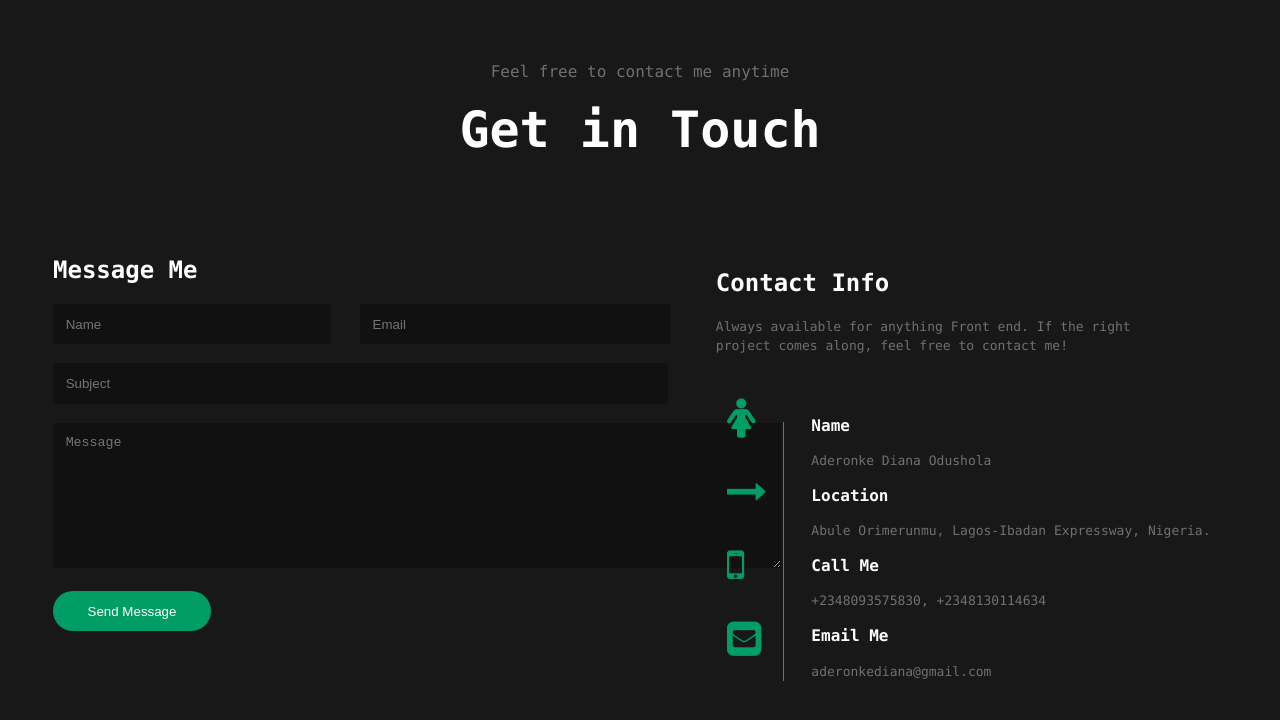
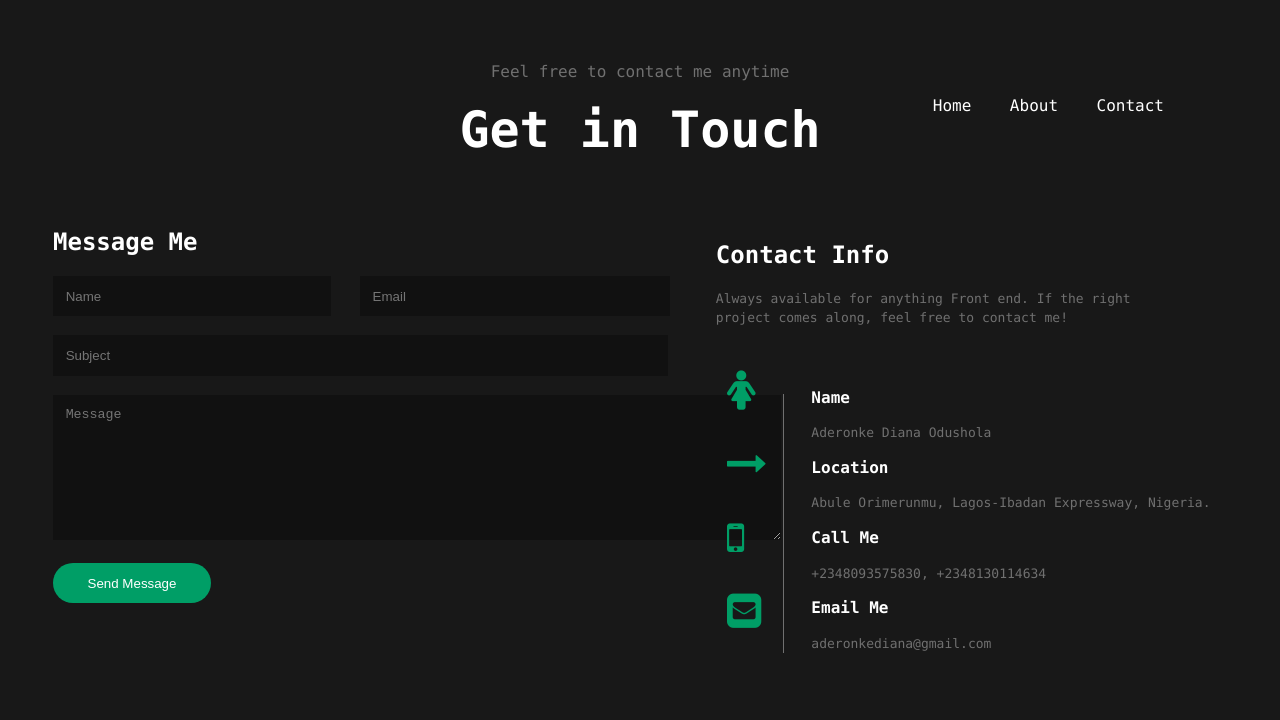
Before and after one commit to ronnycrown/personalpage, a plain HTML site: page contact.html in a window 1280 px wide. Drawn offline with Linux system fonts and the light colour scheme.

Commit message:
all pages modified

```diff
--- a/contact.html
+++ b/contact.html
@@ -14,6 +14,13 @@
           <span style="color: #707070; margin-top: -5%;">Feel free to contact me anytime</span>
           <h2>Get in Touch</h2>
         </div>
+        <nav id="nav">
+          <ul>
+            <li><a href= "index.html" target="_blank">Home</a></li>&nbsp;&nbsp;&nbsp;
+            <li><a href= "about.html" target="_blank">About</a></li>&nbsp;&nbsp;&nbsp;
+            <li><a href= "contact.html" target="_blank">Contact</a></li>
+          </ul>
+          </nav>
         <section id="form">
           <h2>Message Me</h2>
           <form action="message.php" method="POST">
--- a/home.css
+++ b/home.css
@@ -10,6 +10,22 @@ body {
 
 a {
   text-decoration: none;
+}
+
+a:link {
+  color: #fff;
+}
+
+a:visited {
+  color: #707070;
+}
+
+a:hover {
+  color: #009e66;
+}
+
+a:active {
+  color: #181818;
 }
 
 li {
--- a/styles/about.css
+++ b/styles/about.css
@@ -20,6 +20,38 @@ body {
 #main p {
   color: #707070;
 }
+
+a {
+  text-decoration: none;
+  font-family: "Lucida Console";
+}
+
+a:link {
+  color: #fff;
+}
+
+a:visited {
+  color: #707070;
+}
+
+a:hover {
+  color: #009e66;
+}
+
+a:active {
+  color: #181818;
+}
+
+li {
+  list-style-type: none;
+  display: inline;
+}
+
+#nav {
+  margin-left: 70%;
+  margin-top: -7%;
+}
+
 
 #mypix {
   margin-left: 5%;
--- a/styles/contact.css
+++ b/styles/contact.css
@@ -18,6 +18,38 @@ main {
 #top h2 {
   font-size: 50px;
 }
+
+a {
+  text-decoration: none;
+  font-family: "Lucida Console";
+}
+
+a:link {
+  color: #fff;
+}
+
+a:visited {
+  color: #707070;
+}
+
+a:hover {
+  color: #009e66;
+}
+
+a:active {
+  color: #181818;
+}
+
+li {
+  list-style-type: none;
+  display: inline;
+}
+
+#nav {
+  margin-left: 70%;
+  margin-top: -7%;
+}
+
 
 #form {
   max-width: 50%;
```
Also changed, not shown: about.html (+7 -0 lines).
